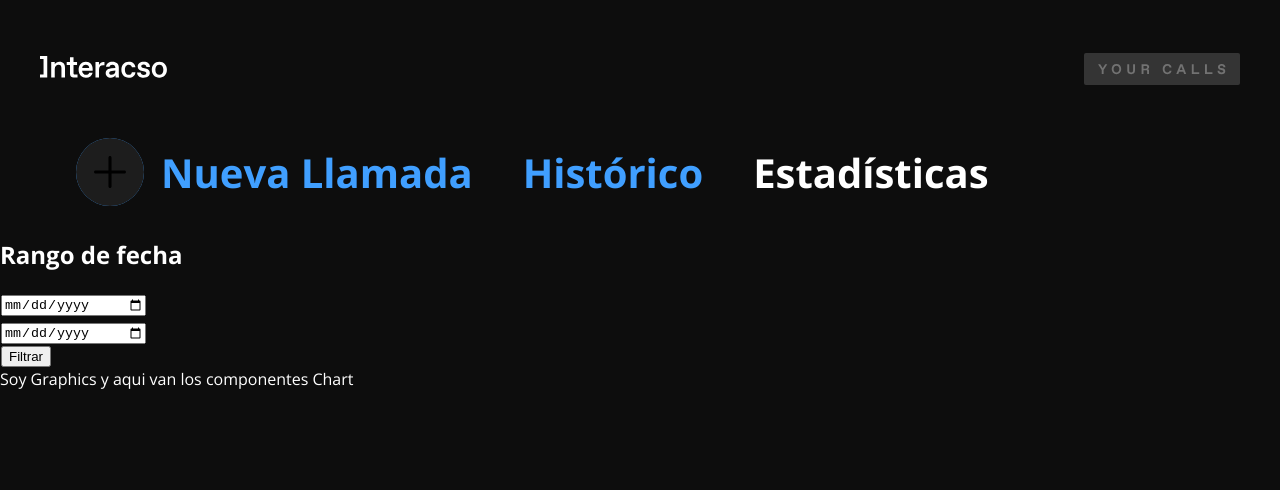
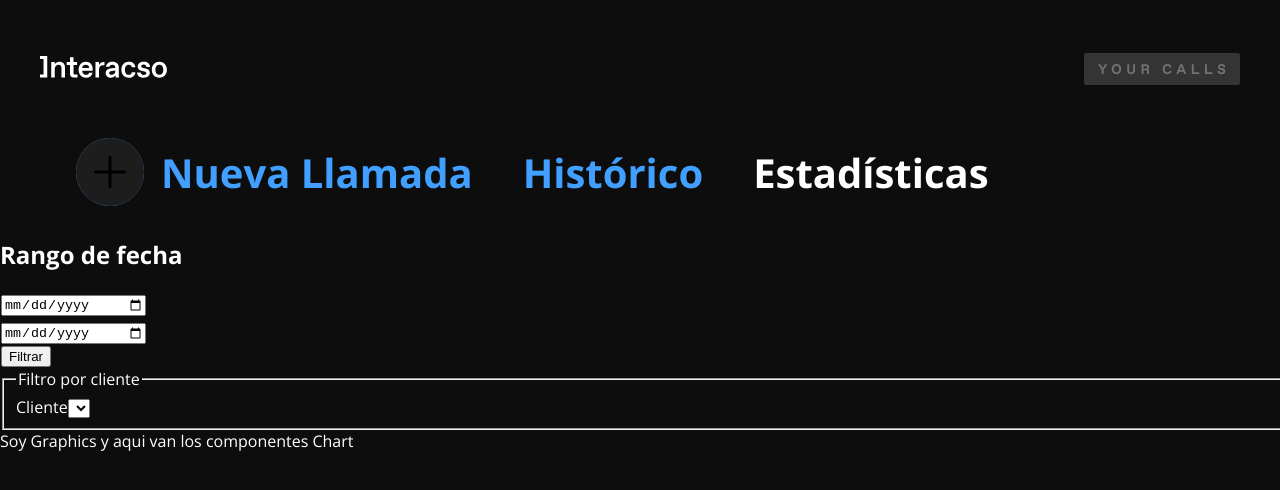
Before and after one commit to carmenpmoreno/fairfax-m4-your-calls-app, a React (Create React App) app: page /#/dashboard in a window 1280 px wide. Shown: the top 490 px of the page. Built offline with nearby package versions, Linux system fonts and the light colour scheme.

Commit message:
add component to filter companys

```diff
--- /dev/null
+++ b/src/components/CompanyFilter.js
@@ -0,0 +1,18 @@
+import React, {Component} from 'react';
+
+class CompanyFilter extends Component {
+    render() {
+        return(
+            <fieldset>
+                <legend>Filtro por cliente</legend>
+                <label>Cliente</label>
+                <select id="company" name="company">
+                    <option value=""></option>
+                </select>
+
+            </fieldset>
+        );
+    }
+}
+
+export default CompanyFilter;
--- a/src/components/Filters.js
+++ b/src/components/Filters.js
@@ -1,9 +1,11 @@
 import React, {Component} from 'react';
 import DateFilter from './DateFilter';
+import CompanyFilter from './CompanyFilter';
 
 class Filters extends Component {
     render () {
         return (
+            <form>
                 <DateFilter
                 // actionShowList={this.props.actionShowList}
                 // results={this.props.results}
@@ -11,6 +13,9 @@ class Filters extends Component {
                 actionGetEndDate= {this.props.actionGetEndDate}
                 actionFilterDate={this.props.actionFilterDate}
                 />
+                <CompanyFilter />
+            </form>
+
         )
     }
 }
```
Lines whose indentation alone changed are shown as unchanged.
